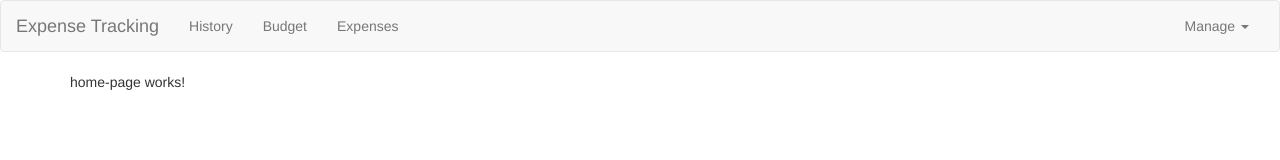
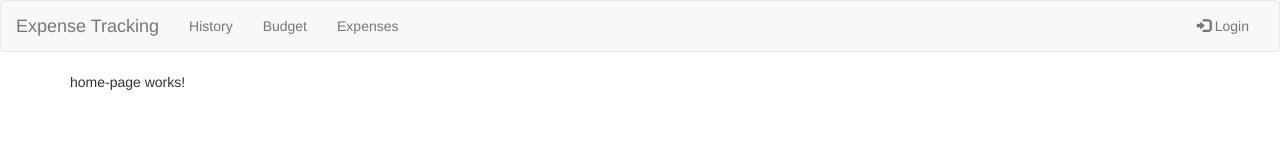
Before and after one commit to magnusbrok/Expense-Tracker-FrontEnd, an Angular app: page /home-page in a window 1280 px wide. Shown: the top 160 px of the page. Built offline with nearby package versions, Linux system fonts and the light colour scheme.

Commit message:
Added login button to header

```diff
--- a/src/app/app-routing.module.ts
+++ b/src/app/app-routing.module.ts
@@ -5,6 +5,7 @@ import {BudgetComponent} from './budget/budget.component';
 import {ExpensesComponent} from './expenses/expenses.component';
 import {HistoryComponent} from './history/history.component';
 import {HomePageComponent} from './home-page/home-page.component';
+import {WelcomePageComponent} from './welcome-page/welcome-page.component';
 
 const appRoutes: Routes = [
   {path: '', redirectTo: '/home-page', pathMatch: 'full'},
@@ -12,7 +13,7 @@ const appRoutes: Routes = [
   { path: 'budget', component: BudgetComponent },
   { path: 'history', component: HistoryComponent },
   { path: 'expenses', component: ExpensesComponent },
-  { path: 'expenses', component: ExpensesComponent },
+  { path: 'welcome-page', component: WelcomePageComponent },
 ];
 
 @NgModule({
--- a/src/app/header/header.component.html
+++ b/src/app/header/header.component.html
@@ -11,13 +11,7 @@
         <li routerLinkActive="active"><a routerLink="/expenses">Expenses</a></li>
       </ul>
       <ul class="nav navbar-nav navbar-right">
-        <li class="dropdown">
-          <a href="#" class="dropdown-toggle" role="button">Manage <span class="caret"></span></a>
-          <ul class="dropdown-menu">
-            <li><a href="#">Save Data</a></li>
-            <li><a href="#">Fetch Data</a></li>
-          </ul>
-        </li>
+        <li><a routerLink="/welcome-page"><span class="glyphicon glyphicon-log-in"></span> Login</a></li>
       </ul>
     </div>
   </div>
```
